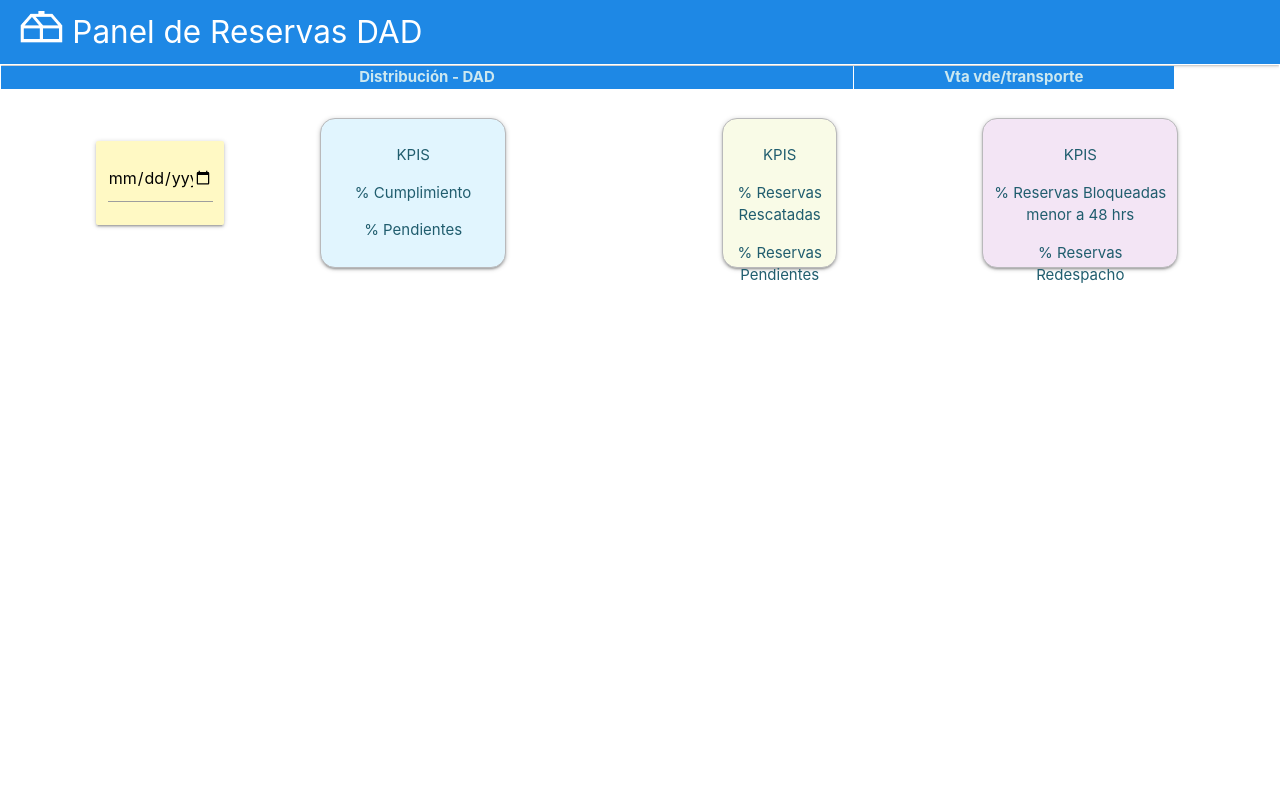
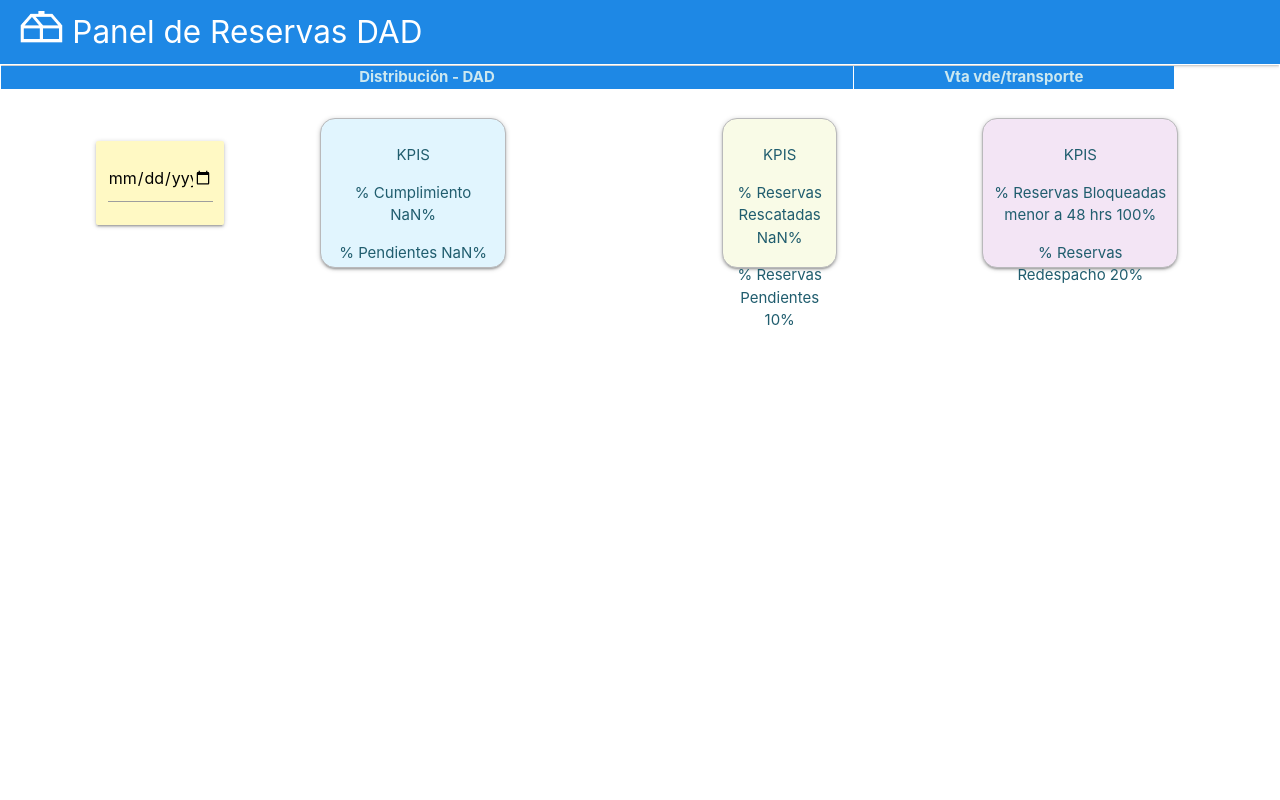
Before and after one commit to marioalbornoz/panelReservasFront, a React (Create React App) app: page / in a window 1280 px wide. Shown: the top 800 px of the page. Built offline with nearby package versions, Linux system fonts and the light colour scheme; no server answers.

Commit message:
se agregan porcentajes de kpi

```diff
--- a/src/components/Kpi.jsx
+++ b/src/components/Kpi.jsx
@@ -1,11 +1,55 @@
 import React from 'react'
+import { useContext } from 'react';
+import { ProveedorContext } from '../context/ProveedorContext';
+import { StockContext } from '../context/StockContext';
+import { TotalContext } from '../context/TotalContext';
 
 export const Kpi = ({primero, segundo, color}) => {
+
+  const {
+    totalcount,
+    reservasok,
+    reservaspendientes,
+    pendientesproveedor,
+    prendientesbodegas,
+  } = useContext(TotalContext);
+
+    const {reservasresctadas} = useContext(StockContext)
+    const {rescatadas} = useContext(ProveedorContext);
+
+    const mostrarPorcentaje =(a,b,c)=> {
+      if(c){
+        return `${(b*100/a).toFixed(2)}%`;
+      }
+    }
+
     return (
       <div className={`card ${color} tarjeta`}>
         <p>KPIS</p>
-        <p>% {primero}</p>
-        <p>% {segundo}</p>
+        <p>
+          % {primero}{" "}
+          {primero === "Cumplimiento"
+            ? mostrarPorcentaje(totalcount, reservasok, true)
+            : primero === "Reservas Rescatadas"
+            ? mostrarPorcentaje(
+                pendientesproveedor + prendientesbodegas,
+                reservasresctadas + rescatadas,
+                true
+              )
+            : primero === "Reservas Bloqueadas menor a 48 hrs"
+            ? "100%"
+            : null}
+        </p>
+        <p>
+          % {segundo}{" "}
+          {segundo === "Pendientes"
+            ? mostrarPorcentaje(totalcount, reservaspendientes, true)
+            : segundo === "Reservas Pendientes"
+            ? "10%"
+            : segundo === "Reservas Redespacho"
+            ? "20%"
+            : null}
+        </p>
       </div>
     );
 }
--- a/src/context/DateContext.jsx
+++ b/src/context/DateContext.jsx
@@ -8,7 +8,7 @@ const DateProvider = (props) => {
 
     const [value] = useState(new Date());
     const [date, setDate] = useState();
-    const [actualizar, setActualizar] = useState(false);
+    // const [actualizar, setActualizar] = useState(false);
 
   // ejecutar llamado a la api
   useEffect(() => {
@@ -19,12 +19,12 @@ const DateProvider = (props) => {
           : value.getMonth() + 1
       }-${value.getDate()}`
     );
-    setActualizar(true);
+    // setActualizar(true);
   }, [value]);
 
-  const actualizarFecha = () => {
+  // const actualizarFecha = () => {
 
-  }
+  // }
   return (
     <DateContext.Provider
       value={{
```
